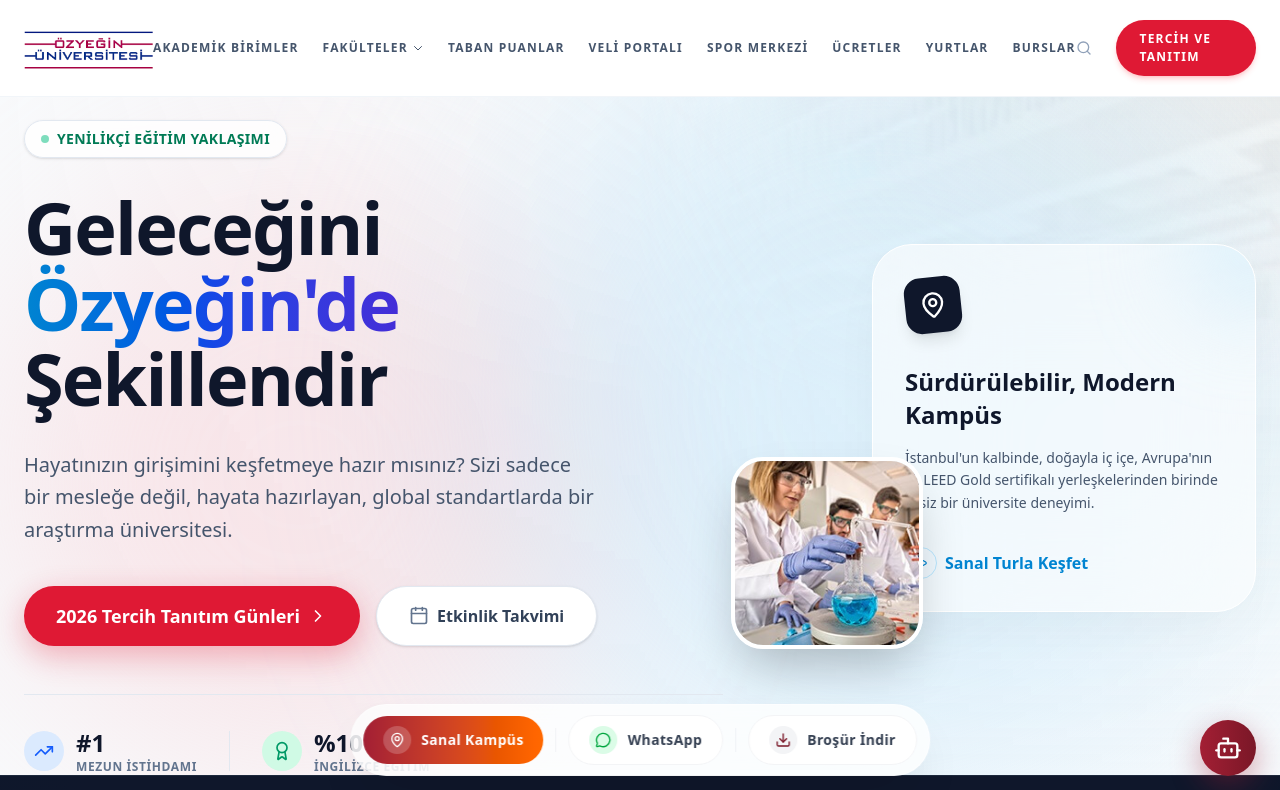
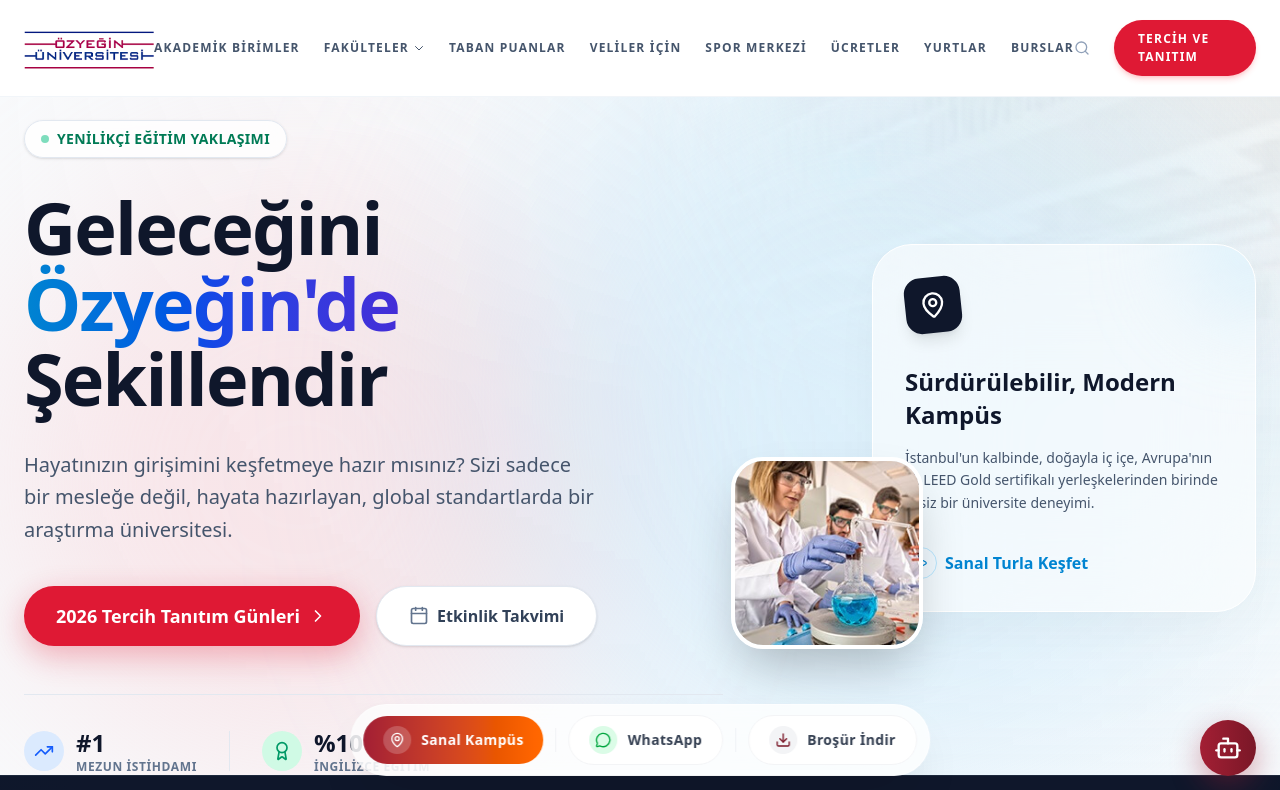
Before and after one commit to onuraydinozu/ozyegin, a Next.js app: page / in a window 1280 px wide. Shown: the top 790 px of the page. Built offline with nearby package versions, Linux system fonts and the light colour scheme.

Commit message:
Otomatik Senkronizasyon 🔄

```diff
--- a/src/components/features/ParentPortalSection.tsx
+++ b/src/components/features/ParentPortalSection.tsx
@@ -240,7 +240,7 @@
               Hemen Ara
             </a>
             <Link href="/veli-portali" className="px-5 py-3 rounded-xl bg-blue-600 hover:bg-blue-500 text-white text-xs font-extrabold transition-all shadow-lg shadow-blue-600/30 flex items-center gap-2">
-              Veli Portalı & Hesaplayıcı
+              Veliler İçin & Hesaplayıcı
             </Link>
           </div>
         </div>
--- a/src/components/layout/Header.tsx
+++ b/src/components/layout/Header.tsx
@@ -60,7 +60,7 @@
           </div>
 
           <Link href="/taban-puanlar" className="text-[12px] font-bold tracking-widest text-slate-600 hover:text-[#DF1934] transition-colors whitespace-nowrap">TABAN PUANLAR</Link>
-          <Link href="/veli-portali" className="text-[12px] font-bold tracking-widest text-slate-600 hover:text-[#DF1934] transition-colors whitespace-nowrap">VELİ PORTALI</Link>
+          <Link href="/veli-portali" className="text-[12px] font-bold tracking-widest text-slate-600 hover:text-[#DF1934] transition-colors whitespace-nowrap">VELİLER İÇİN</Link>
           <Link href="/spor-merkezi" className="text-[12px] font-bold tracking-widest text-slate-600 hover:text-[#DF1934] transition-colors whitespace-nowrap">SPOR MERKEZİ</Link>
           <Link href="/ucretler" className="text-[12px] font-bold tracking-widest text-slate-600 hover:text-[#DF1934] transition-colors whitespace-nowrap">ÜCRETLER</Link>
           <Link href="/yurtlar" className="text-[12px] font-bold tracking-widest text-slate-600 hover:text-[#DF1934] transition-colors whitespace-nowrap">YURTLAR</Link>
@@ -113,7 +113,7 @@
             </div>
 
             <Link href="/taban-puanlar" onClick={() => setIsMobileMenuOpen(false)} className="text-[14px] font-bold tracking-widest text-slate-800 hover:text-[#DF1934] transition-colors border-b border-slate-100 pb-2">TABAN PUANLAR</Link>
-            <Link href="/veli-portali" onClick={() => setIsMobileMenuOpen(false)} className="text-[14px] font-bold tracking-widest text-slate-800 hover:text-[#DF1934] transition-colors border-b border-slate-100 pb-2">VELİ PORTALI</Link>
+            <Link href="/veli-portali" onClick={() => setIsMobileMenuOpen(false)} className="text-[14px] font-bold tracking-widest text-slate-800 hover:text-[#DF1934] transition-colors border-b border-slate-100 pb-2">VELİLER İÇİN</Link>
             <Link href="/spor-merkezi" onClick={() => setIsMobileMenuOpen(false)} className="text-[14px] font-bold tracking-widest text-slate-800 hover:text-[#DF1934] transition-colors border-b border-slate-100 pb-2">SPOR MERKEZİ</Link>
             <Link href="/ucretler" onClick={() => setIsMobileMenuOpen(false)} className="text-[14px] font-bold tracking-widest text-slate-800 hover:text-[#DF1934] transition-colors border-b border-slate-100 pb-2">ÜCRETLER</Link>
             <Link href="/yurtlar" onClick={() => setIsMobileMenuOpen(false)} className="text-[14px] font-bold tracking-widest text-slate-800 hover:text-[#DF1934] transition-colors border-b border-slate-100 pb-2">YURTLAR</Link>
```
